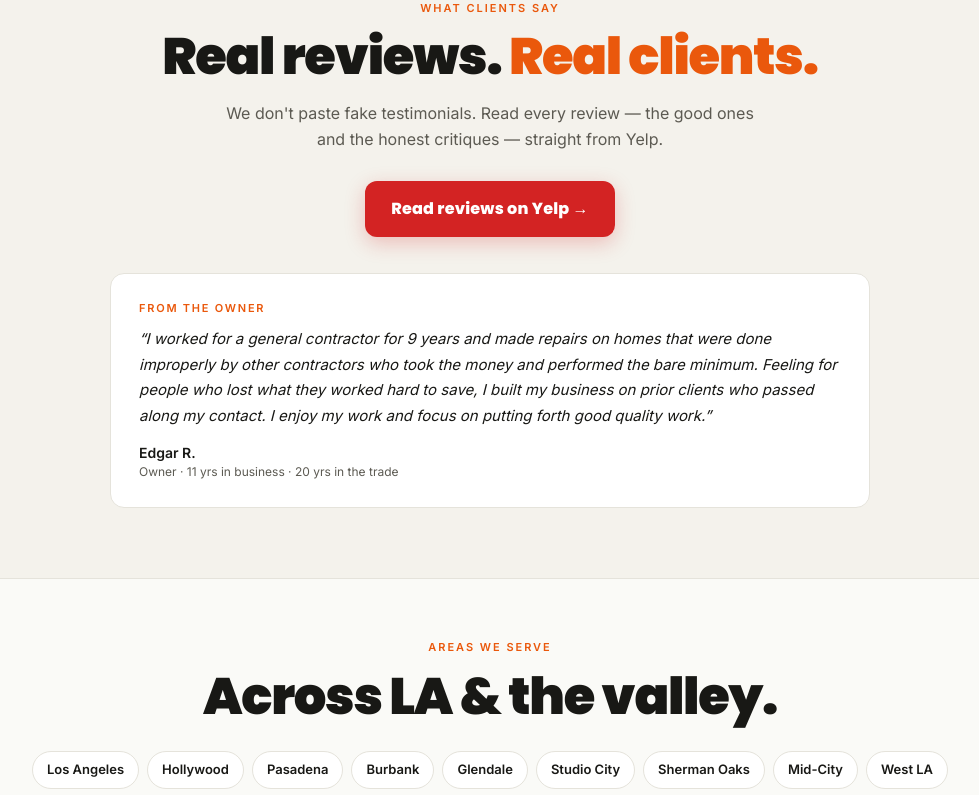
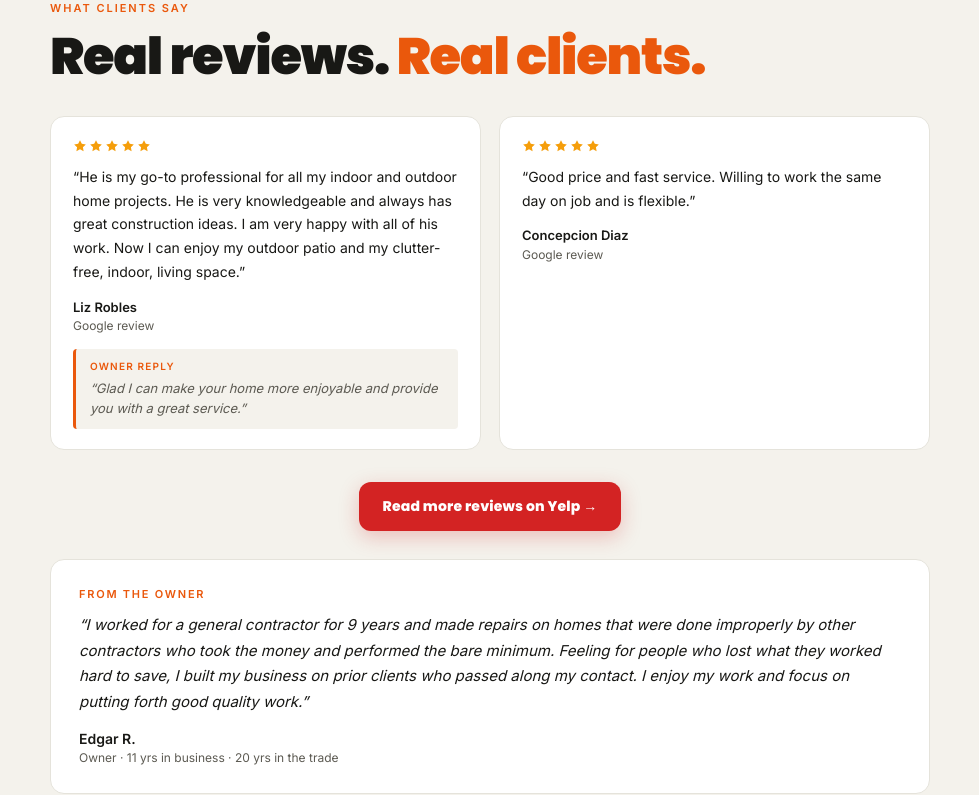
Before and after one commit to mynexaweb/NEXA-web, a Next.js app in the folder nexaweb/: page /preview/affordable-handyman in a window 1280 px wide. Shown: the part 2260-3055 px from the top of the page, without its empty margins (150-1129 px from the left). Built offline with nearby package versions, Linux system fonts and the light colour scheme.

Commit message:
Add 2 real Google reviews (Liz Robles + Concepcion Diaz) with owner reply

```diff
--- a/nexaweb/src/app/preview/affordable-handyman/page.tsx
+++ b/nexaweb/src/app/preview/affordable-handyman/page.tsx
@@ -51,8 +51,22 @@ const BEFORE_AFTER = [
   { label: "Hallway floor — Burbank",   before: "https://images.unsplash.com/photo-1581858726788-75bc0f6a952d?w=700&q=80", after: "https://images.unsplash.com/photo-1556909114-f6e7ad7d3136?w=700&q=80" },
 ]
 
-// Real reviews live on Yelp — link out instead of fabricating.
+// Real reviews — verbatim from Google Reviews on Edgar's listing.
 const YELP_URL = "https://www.yelp.com/biz/affordable-home-remodels-and-handyman-service-los-angeles-2"
+const REAL_REVIEWS = [
+  {
+    name: "Liz Robles",
+    when: "Google review",
+    text: "He is my go-to professional for all my indoor and outdoor home projects. He is very knowledgeable and always has great construction ideas. I am very happy with all of his work. Now I can enjoy my outdoor patio and my clutter-free, indoor, living space.",
+    reply: "Glad I can make your home more enjoyable and provide you with a great service.",
+  },
+  {
+    name: "Concepcion Diaz",
+    when: "Google review",
+    text: "Good price and fast service. Willing to work the same day on job and is flexible.",
+    reply: null as string | null,
+  },
+]
 
 const AREAS = [
   "Los Angeles", "Hollywood", "Pasadena", "Burbank", "Glendale", "Studio City",
@@ -289,25 +303,45 @@ export default function AffordableHandymanPage() {
       </section>
 
       <section style={{ padding: "70px 20px", background: C.tint, borderTop: `1px solid ${C.line}`, borderBottom: `1px solid ${C.line}` }}>
-        <div style={{ maxWidth: 760, margin: "0 auto", textAlign: "center" }}>
+        <div style={{ maxWidth: 880, margin: "0 auto" }}>
           <Eyebrow>What clients say</Eyebrow>
-          <h2 style={{ ...h2Style, textAlign: "center", marginBottom: 16 }}>
+          <h2 style={{ ...h2Style, marginBottom: 32 }}>
             Real reviews. <span style={{ color: C.accent }}>Real clients.</span>
           </h2>
-          <p style={{ fontSize: 16, color: C.body, lineHeight: 1.65, marginBottom: 28, maxWidth: 560, marginLeft: "auto", marginRight: "auto" }}>
-            We don&apos;t paste fake testimonials. Read every review &mdash; the good ones and the honest critiques &mdash; straight from Yelp.
-          </p>
+
+          <div style={{ display: "grid", gridTemplateColumns: "repeat(auto-fit, minmax(320px, 1fr))", gap: 18, marginBottom: 32 }}>
+            {REAL_REVIEWS.map(r => (
+              <article key={r.name} style={reviewCard}>
+                <div style={{ display: "flex", gap: 2, marginBottom: 12 }}>
+                  {Array.from({ length: 5 }).map((_, i) => <Star key={i} size={14} />)}
+                </div>
+                <p style={{ fontSize: 14, lineHeight: 1.7, color: C.ink, marginBottom: 14 }}>&ldquo;{r.text}&rdquo;</p>
+                <div style={{ fontWeight: 800, fontSize: 13, color: C.ink }}>{r.name}</div>
+                <div style={{ fontSize: 12, color: C.body, marginBottom: r.reply ? 14 : 0 }}>{r.when}</div>
+                {r.reply && (
+                  <div style={{ marginTop: 12, padding: "10px 14px", background: C.tint, borderLeft: `3px solid ${C.accent}`, borderRadius: 4 }}>
+                    <div style={{ fontSize: 10, fontWeight: 800, color: C.accent, letterSpacing: "0.12em", textTransform: "uppercase", marginBottom: 4 }}>Owner reply</div>
+                    <p style={{ fontSize: 13, color: C.body, lineHeight: 1.55, fontStyle: "italic" }}>&ldquo;{r.reply}&rdquo;</p>
+                  </div>
+                )}
+              </article>
+            ))}
+          </div>
+
+          <div style={{ textAlign: "center", marginBottom: 28 }}>
             <a href={YELP_URL} target="_blank" rel="noopener" style={{
               display: "inline-flex", alignItems: "center", gap: 10,
-            padding: "16px 26px", borderRadius: 12,
+              padding: "14px 24px", borderRadius: 12,
               background: "#d32323", color: "#fff", textDecoration: "none",
               fontFamily: "var(--font-poppins), system-ui, sans-serif",
-            fontSize: 16, fontWeight: 800, letterSpacing: "0.01em",
+              fontSize: 14, fontWeight: 800, letterSpacing: "0.01em",
               boxShadow: "0 6px 20px rgba(211,35,35,0.25)",
             }}>
-            Read reviews on Yelp →
+              Read more reviews on Yelp →
             </a>
-          <div style={{ marginTop: 36, padding: "26px 28px", background: "#fff", border: `1px solid ${C.line}`, borderRadius: 14, textAlign: "left" }}>
+          </div>
+
+          <div style={{ padding: "26px 28px", background: "#fff", border: `1px solid ${C.line}`, borderRadius: 14 }}>
             <div style={{ fontSize: 11, fontWeight: 800, color: C.accent, letterSpacing: "0.16em", textTransform: "uppercase", marginBottom: 10 }}>From the owner</div>
             <p style={{ fontSize: 15, color: C.ink, lineHeight: 1.7, marginBottom: 14, fontStyle: "italic" }}>
               &ldquo;{BIZ.story}&rdquo;
```
Lines whose indentation alone changed are shown as unchanged.
